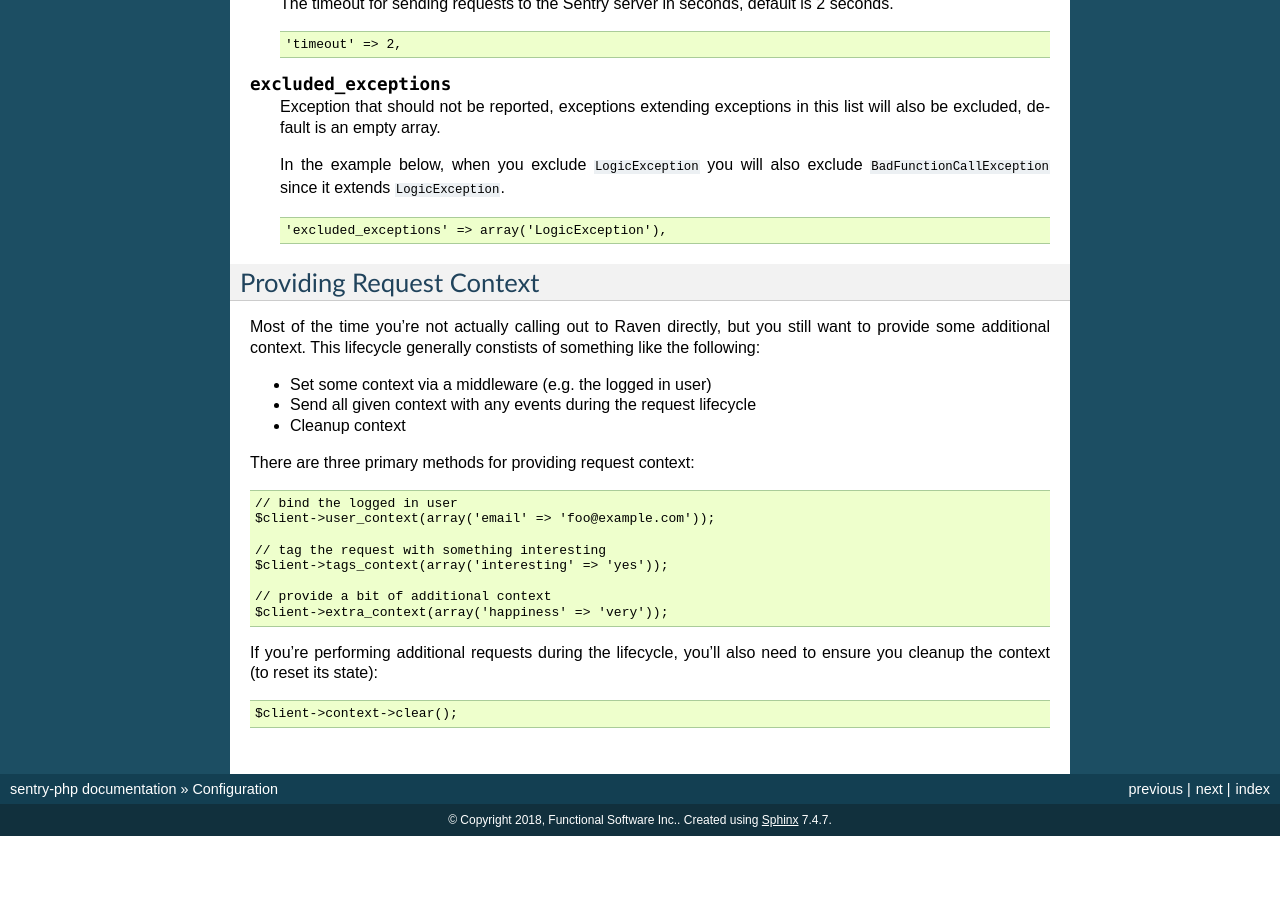
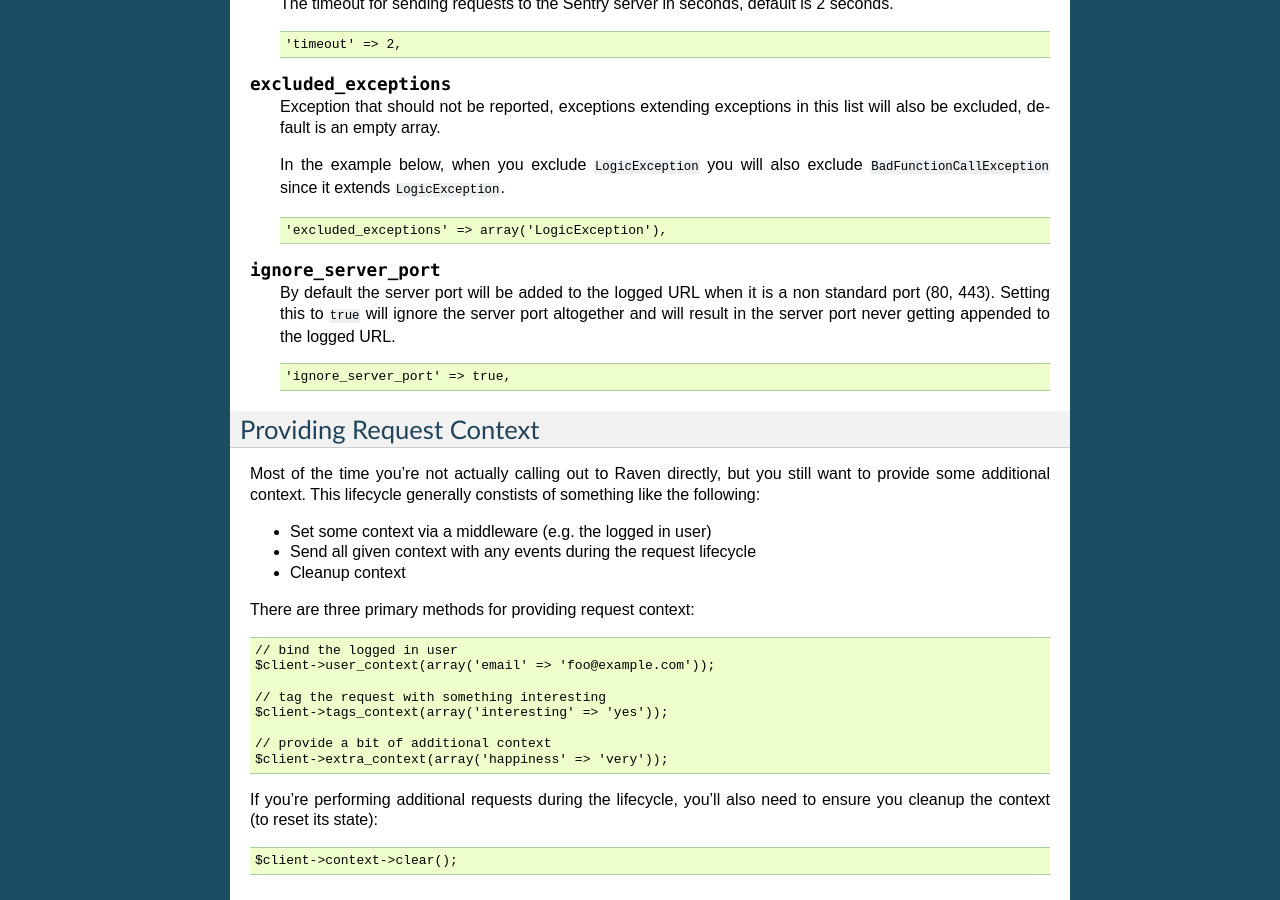
Before and after one commit to getsentry/sentry-php, a Sphinx documentation site: the page built from docs/config.rst, in a window 1280 px wide and 900 px high, scrolled down 3393 px. Built offline with Sphinx 7.4.7, drawn with Linux system fonts in a browser that asks for light colours; the version number could not be read and is left out; before the commit the page ends 4229 px from its top, so only the background shows below that.

Commit message:
Updated docs to include ignore_server_port explanation.

```diff
--- a/docs/config.rst
+++ b/docs/config.rst
@@ -261,6 +261,17 @@ The following settings are available for the client:
 
         'excluded_exceptions' => array('LogicException'),
 
+.. describe:: ignore_server_port
+
+    By default the server port will be added to the logged URL when it is a non
+    standard port (80, 443).
+    Setting this to ``true`` will ignore the server port altogether and will
+    result in the server port never getting appended to the logged URL.
+
+    .. code-block:: php
+
+        'ignore_server_port' => true,
+
 .. _sentry-php-request-context:
 
 Providing Request Context
```
